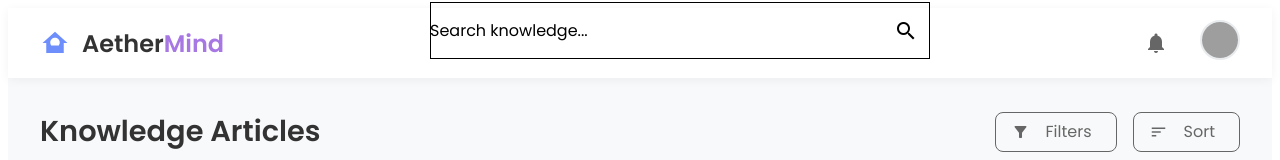
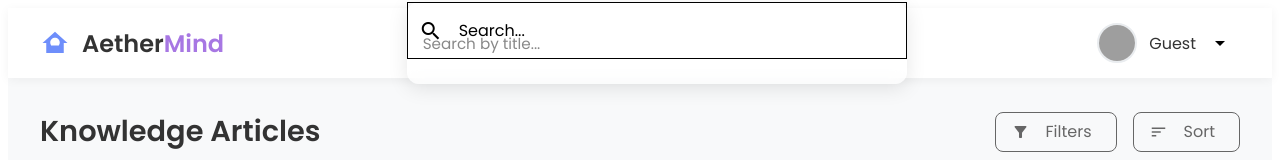
Before and after one commit to Vedang260/Aether-Mind, an Angular app in the folder frontend/: page /dashboard in a window 1280 px wide. Shown: the top 160 px of the page. Built offline with nearby package versions, Linux system fonts and the light colour scheme; grey boxes are pictures that could not be loaded.

Commit message:
implemented navbar

```diff
--- a/frontend/src/app/app.component.html
+++ b/frontend/src/app/app.component.html
@@ -1,2 +1,3 @@
+<app-navbar></app-navbar>
 <router-outlet></router-outlet>
 <div id="toast-container" aria-live="polite" aria-atomic="true"></div>
--- a/frontend/src/app/app.component.ts
+++ b/frontend/src/app/app.component.ts
@@ -1,9 +1,10 @@
 import { Component } from '@angular/core';
 import { RouterOutlet } from '@angular/router';
+import { NavbarComponent } from './components/navbar/navbar.component';
 
 @Component({
   selector: 'app-root',
-  imports: [RouterOutlet],
+  imports: [NavbarComponent, RouterOutlet],
   templateUrl: './app.component.html',
   styleUrl: './app.component.css'
 })
--- /dev/null
+++ b/frontend/src/app/components/navbar/navbar.component.css
@@ -0,0 +1,229 @@
+/* Navbar styles */
+.navbar {
+    display: flex;
+    justify-content: space-between;
+    align-items: center;
+    padding: 0 2rem;
+    height: 70px;
+    background: white;
+    box-shadow: 0 2px 10px rgba(0, 0, 0, 0.05);
+    position: sticky;
+    top: 0;
+    z-index: 100;
+  }
+
+  .navbar-brand {
+    display: flex;
+    align-items: center;
+    gap: 12px;
+    cursor: pointer;
+    transition: transform 0.3s ease;
+  }
+
+  .navbar-brand:hover {
+    transform: translateX(-3px);
+  }
+
+  .logo-icon {
+    width: 30px;
+    height: 30px;
+    color: #6e8efb;
+  }
+
+  .navbar-brand h1 {
+    font-size: 1.5rem;
+    font-weight: 700;
+    color: #333;
+    margin: 0;
+  }
+
+  .navbar-brand h1 span {
+    color: #a777e3;
+  }
+  /* Navbar Search Container */
+.navbar-search {
+    flex: 1;
+    max-width: 500px;
+    margin: 0 2rem;
+    position: relative;
+  }
+
+  /* Search Field Styles */
+  .search-field {
+    width: 100%;
+    background: rgba(255, 255, 255, 0.6);
+    backdrop-filter: blur(8px);
+    border-radius: 12px;
+    transition: all 0.4s ease;
+    box-shadow: 0 4px 20px rgba(0, 0, 0, 0.1);
+  }
+
+  .search-field:hover,
+  .search-field:focus-within {
+    background: rgba(255, 255, 255, 0.8);
+    box-shadow: 0 6px 24px rgba(0, 0, 0, 0.15);
+    transform: translateY(-1px);
+  }
+
+  /* Material Field Outline */
+  .mat-form-field-outline {
+    background-color: transparent;
+    border-radius: 12px;
+    transition: all 0.3s ease;
+    border: 1px solid #dcdfe3;
+  }
+
+  .mat-form-field-outline:hover {
+    border-color: #a8c0ff;
+  }
+
+  .mat-form-field-appearance-outline .mat-form-field-outline-thick {
+    color: #6e8efb;
+    border-color: #6e8efb;
+  }
+
+  /* Placeholder animation (advanced working trick) */
+  .search-field .mat-input-element::placeholder {
+    transition: opacity 0.5s ease;
+    opacity: 0.7;
+  }
+
+  /* Simulated placeholder changing effect */
+  .navbar-search::after {
+    content: 'Search by title...';
+    position: absolute;
+    left: 1rem;
+    top: 50%;
+    transform: translateY(-50%);
+    color: #888;
+    pointer-events: none;
+    animation: placeholderSlide 12s infinite;
+    font-size: 0.95rem;
+  }
+
+  /* Hide default placeholder text visually but keep accessible */
+  .search-field .mat-input-element::placeholder {
+    color: transparent;
+  }
+
+  /* Keyframes for animated placeholder */
+  @keyframes placeholderSlide {
+    0%, 20% {
+      content: 'Search by title...';
+    }
+    25%, 45% {
+      content: 'Search by tags...';
+    }
+    50%, 70% {
+      content: 'Search by category...';
+    }
+    75%, 95% {
+      content: 'Search by author...';
+    }
+  }
+
+
+  /* User profile styles */
+  .navbar-actions {
+    display: flex;
+    align-items: center;
+    gap: 1.5rem;
+  }
+
+  .user-profile {
+    display: flex;
+    align-items: center;
+    gap: 0.75rem;
+    position: relative;
+    cursor: pointer;
+    padding: 0.5rem;
+    border-radius: 8px;
+    transition: all 0.3s ease;
+  }
+
+  .user-profile:hover {
+    background-color: rgba(110, 142, 251, 0.1);
+  }
+
+  .user-profile img {
+    width: 36px;
+    height: 36px;
+    border-radius: 50%;
+    object-fit: cover;
+    border: 2px solid #e9ecef;
+    transition: all 0.3s ease;
+  }
+
+  .user-profile:hover img {
+    border-color: #6e8efb;
+  }
+
+  .username {
+    font-weight: 500;
+    color: #333;
+  }
+
+  /* Dropdown menu styles */
+  .dropdown-menu {
+    position: absolute;
+    top: 100%;
+    right: 0;
+    background: white;
+    border-radius: 8px;
+    box-shadow: 0 4px 20px rgba(0, 0, 0, 0.1);
+    padding: 0.5rem 0;
+    width: 200px;
+    opacity: 0;
+    visibility: hidden;
+    transform: translateY(10px);
+    transition: all 0.3s ease;
+    z-index: 1000;
+  }
+
+  .dropdown-menu.show {
+    opacity: 1;
+    visibility: visible;
+    transform: translateY(0);
+  }
+
+  .dropdown-item {
+    display: flex;
+    align-items: center;
+    gap: 0.75rem;
+    padding: 0.75rem 1.5rem;
+    color: #333;
+    transition: all 0.3s ease;
+  }
+
+  .dropdown-item:hover {
+    background-color: #f8f9fa;
+    color: #6e8efb;
+  }
+
+  .dropdown-item mat-icon {
+    font-size: 20px;
+    width: 20px;
+    height: 20px;
+  }
+
+  /* Responsive adjustments */
+  @media (max-width: 768px) {
+    .navbar {
+      padding: 0 1rem;
+    }
+
+    .navbar-search {
+      margin: 0 1rem;
+      display: none; /* Hide search on mobile */
+    }
+
+    .username {
+      display: none; /* Hide username on mobile */
+    }
+  }
+
+  @media (max-width: 480px) {
+    .navbar-brand h1 {
+      font-size: 1.2rem;
+    }
+  }
--- /dev/null
+++ b/frontend/src/app/components/navbar/navbar.component.html
@@ -0,0 +1,34 @@
+<nav class="navbar">
+    <div class="navbar-brand" routerLink="/dashboard">
+      <svg class="logo-icon" viewBox="0 0 24 24">
+        <path fill="currentColor" d="M12,3L2,12H5V20H19V12H22L12,3M12,7.7C14.1,7.7 15.8,9.4 15.8,11.5C15.8,13.6 14.1,15.3 12,15.3C9.9,15.3 8.2,13.6 8.2,11.5C8.2,9.4 9.9,7.7 12,7.7M7,17V18H17V17C17,15.3 15.7,14 14,14H10C8.3,14 7,15.3 7,17Z" />
+      </svg>
+      <h1>Aether<span>Mind</span></h1>
+    </div>
+
+    <div class="navbar-search">
+        <mat-form-field class="search-field" appearance="outline">
+            <mat-icon matPrefix>search</mat-icon>
+            <input matInput placeholder="Search..." />
+        </mat-form-field>
+    </div>
+
+    <div class="navbar-actions">
+      <div class="user-profile" (click)="toggleDropdown()">
+        <img [src]="user?.avatar || 'https://randomuser.me/api/portraits/men/32.jpg'" alt="User profile">
+        <span class="username">{{this.user?.username || 'Guest'}}</span>
+        <mat-icon>arrow_drop_down</mat-icon>
+
+        <div class="dropdown-menu" [class.show]="showDropdown">
+          <div class="dropdown-item" (click)="viewProfile()">
+            <mat-icon>account_circle</mat-icon>
+            <span>Profile</span>
+          </div>
+          <div class="dropdown-item" (click)="logout()">
+            <mat-icon>logout</mat-icon>
+            <span>Logout</span>
+          </div>
+        </div>
+      </div>
+    </div>
+  </nav>
--- /dev/null
+++ b/frontend/src/app/components/navbar/navbar.component.ts
@@ -0,0 +1,75 @@
+import { Component, OnInit } from '@angular/core';
+import { Router } from '@angular/router';
+import { AuthService } from '../../core/services/auth.service';
+//import { UserService } from '../../core/services/user.service';
+import { MatIconModule } from '@angular/material/icon';
+import { MatFormFieldModule } from '@angular/material/form-field';
+import { MatInputModule } from '@angular/material/input';
+import { CommonModule } from '@angular/common';
+
+@Component({
+  selector: 'app-navbar',
+  standalone: true,
+  imports: [
+    CommonModule,
+    MatIconModule,
+    MatFormFieldModule,
+    MatInputModule
+  ],
+  templateUrl: './navbar.component.html',
+  styleUrls: ['./navbar.component.css']
+})
+export class NavbarComponent implements OnInit {
+  showDropdown = false;
+  currentPlaceholder = 'Search by title...';
+  user: any = null;
+  placeholders = [
+    'Search by title...',
+    'Search by tags...',
+    'Search by category...',
+    'Search by author...'
+  ];
+  private placeholderInterval: any;
+
+  constructor(
+    private authService: AuthService,
+    //private userService: UserService,
+    private router: Router
+  ) {}
+
+  ngOnInit() {
+    this.startPlaceholderRotation();
+    //this.user = this.userService.getCurrentUser();
+    const storedUser = localStorage.getItem('auth_user');
+    this.user = storedUser ? JSON.parse(storedUser) : null;
+  }
+
+  startPlaceholderRotation() {
+    let index = 0;
+    this.placeholderInterval = setInterval(() => {
+      index = (index + 1) % this.placeholders.length;
+      this.currentPlaceholder = this.placeholders[index];
+    }, 3000);
+  }
+
+  toggleDropdown() {
+    this.showDropdown = !this.showDropdown;
+  }
+
+  viewProfile() {
+    this.showDropdown = false;
+    this.router.navigate(['/profile']);
+  }
+
+  logout() {
+    this.showDropdown = false;
+    this.authService.logout();
+    this.router.navigate(['/login']);
+  }
+
+  ngOnDestroy() {
+    if (this.placeholderInterval) {
+      clearInterval(this.placeholderInterval);
+    }
+  }
+}
--- a/frontend/src/app/features/dashboard/dashboard.component.html
+++ b/frontend/src/app/features/dashboard/dashboard.component.html
@@ -1,30 +1,4 @@
 <div class="dashboard-container">
-    <!-- Navigation Bar -->
-    <nav class="navbar">
-      <div class="navbar-brand">
-        <svg class="logo-icon" viewBox="0 0 24 24">
-          <path fill="currentColor" d="M12,3L2,12H5V20H19V12H22L12,3M12,7.7C14.1,7.7 15.8,9.4 15.8,11.5C15.8,13.6 14.1,15.3 12,15.3C9.9,15.3 8.2,13.6 8.2,11.5C8.2,9.4 9.9,7.7 12,7.7M7,17V18H17V17C17,15.3 15.7,14 14,14H10C8.3,14 7,15.3 7,17Z" />
-        </svg>
-        <h1>Aether<span>Mind</span></h1>
-      </div>
-
-      <div class="navbar-search">
-        <mat-form-field appearance="outline" class="search-field">
-          <input matInput placeholder="Search knowledge..." type="search">
-          <mat-icon matSuffix>search</mat-icon>
-        </mat-form-field>
-      </div>
-
-      <div class="navbar-actions">
-        <button mat-icon-button class="notification-btn">
-          <mat-icon [matBadge]="3" matBadgeColor="warn">notifications</mat-icon>
-        </button>
-        <div class="user-profile">
-          <img src="https://randomuser.me/api/portraits/women/44.jpg" alt="User profile">
-        </div>
-      </div>
-    </nav>
-
     <!-- Main Content -->
     <main class="dashboard-content">
       <div class="content-header">
--- a/frontend/src/app/shared/models/user.model.ts
+++ b/frontend/src/app/shared/models/user.model.ts
@@ -2,4 +2,5 @@ export interface User{
     username?: string;
     email: string;
     password?:  string;
+    role?: string;
 }
--- a/frontend/src/styles.css
+++ b/frontend/src/styles.css
@@ -1,4 +1,5 @@
 /* You can add global styles to this file, and also import other style files */
+@import 'https://fonts.googleapis.com/icon?family=Material+Icons';
 body {
     font-family: 'Poppins', sans-serif;
 }
```
Also changed, not shown: frontend/src/app/core/services/auth.service.ts (+38 -13 lines).
